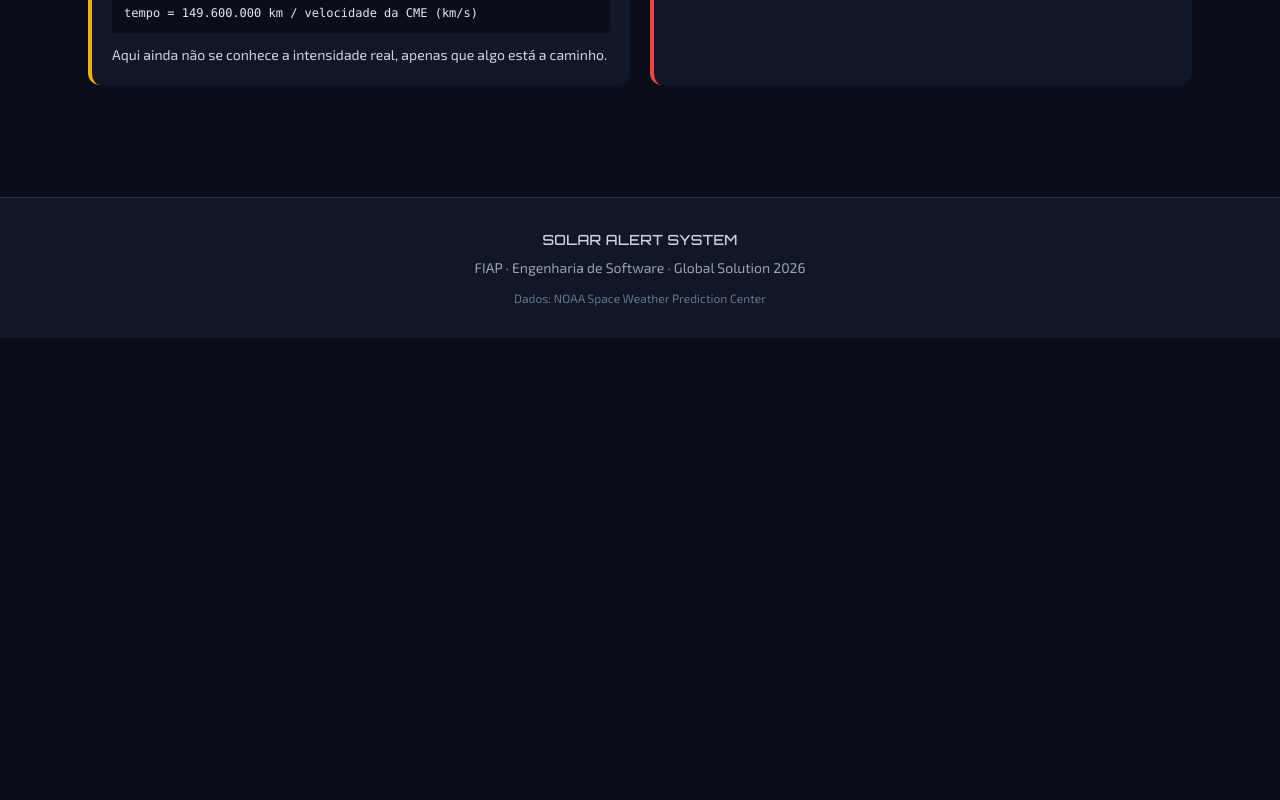
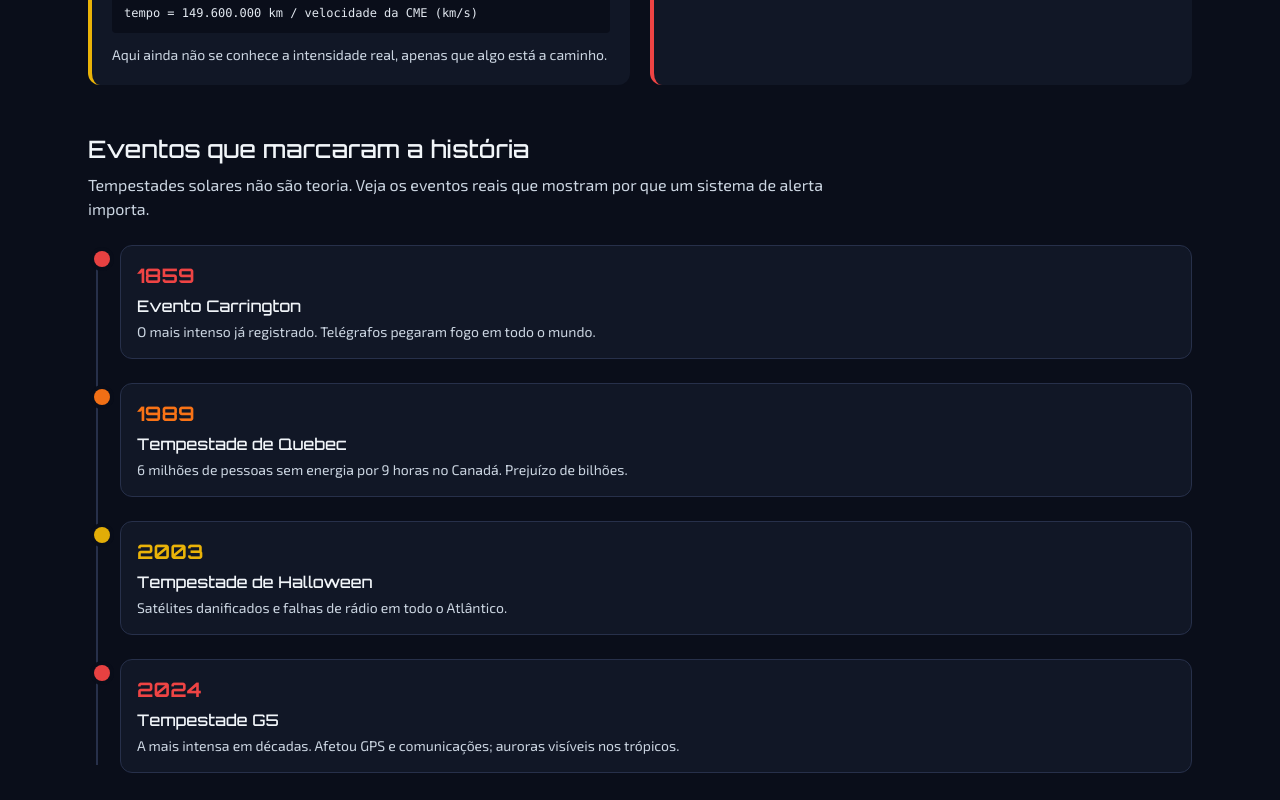
Before and after one commit to MariMukai/Gs_TempestadesSolares_2026, a React (Vite) app: page /tecnologia in a window 1280 px wide. Shown: the part 1100-1900 px from the top of the page. Before the commit the page ends 1438 px from the top, so only its background shows below. Built offline with nearby package versions, Linux system fonts and the light colour scheme.

Commit message:
style: acresentando efeitos

```diff
--- a/src/components/AlertCard.jsx
+++ b/src/components/AlertCard.jsx
@@ -1,12 +1,19 @@
+import { classesPorCor } from "../utils/classificar.js";
 
-import { classesPorCor } from "../utils/classificar.js";
+const glowPorCor = {
+  verde: "shadow-[0_0_15px_rgba(34,197,94,0.25)] hover:shadow-[0_0_25px_rgba(34,197,94,0.5)]",
+  amarelo: "shadow-[0_0_15px_rgba(234,179,8,0.25)] hover:shadow-[0_0_25px_rgba(234,179,8,0.5)]",
+  laranja: "shadow-[0_0_15px_rgba(249,115,22,0.3)] hover:shadow-[0_0_25px_rgba(249,115,22,0.6)]",
+  vermelho: "shadow-[0_0_15px_rgba(239,68,68,0.3)] hover:shadow-[0_0_25px_rgba(239,68,68,0.6)]",
+};
 
 export default function AlertCard({ alerta }) {
   const c = classesPorCor[alerta.cor];
+  const glow = glowPorCor[alerta.cor];
 
   return (
     <article
-      className={`animate-surgir rounded-xl border ${c.borda} ${c.fundo} p-5 shadow-lg transition-transform hover:-translate-y-1`}
+      className={`animate-surgir rounded-xl border ${c.borda} ${c.fundo} ${glow} p-5 transition-all duration-300 hover:-translate-y-1`}
     >
       <div className="flex items-center justify-between">
         <span className={`font-display text-2xl font-bold ${c.texto}`}>
--- /dev/null
+++ b/src/components/Timeline.jsx
@@ -0,0 +1,42 @@
+const eventos = [
+  { ano: "1859", nome: "Evento Carrington", texto: "O mais intenso já registrado. Telégrafos pegaram fogo em todo o mundo.", cor: "vermelho" },
+  { ano: "1989", nome: "Tempestade de Quebec", texto: "6 milhões de pessoas sem energia por 9 horas no Canadá. Prejuízo de bilhões.", cor: "laranja" },
+  { ano: "2003", nome: "Tempestade de Halloween", texto: "Satélites danificados e falhas de rádio em todo o Atlântico.", cor: "amarelo" },
+  { ano: "2024", nome: "Tempestade G5", texto: "A mais intensa em décadas. Afetou GPS e comunicações; auroras visíveis nos trópicos.", cor: "vermelho" },
+];
+
+const corClasses = {
+  amarelo: { ponto: "bg-alerta-amarelo", texto: "text-alerta-amarelo" },
+  laranja: { ponto: "bg-alerta-laranja", texto: "text-alerta-laranja" },
+  vermelho: { ponto: "bg-alerta-vermelho", texto: "text-alerta-vermelho" },
+};
+
+export default function Timeline() {
+  return (
+    <div className="relative mt-6 pl-8">
+      <div className="absolute left-2 top-2 bottom-2 w-0.5 bg-space-600" />
+
+      <div className="space-y-6">
+        {eventos.map((e, i) => {
+          const c = corClasses[e.cor];
+          return (
+            <div
+              key={e.ano}
+              className="animate-surgir relative opacity-0"
+              style={{ animationDelay: `${i * 0.15}s` }}
+            >
+              <span
+                className={`absolute -left-[26px] top-1.5 h-4 w-4 rounded-full ${c.ponto} animate-pulso ring-4 ring-space-900`}
+              />
+              <div className="rounded-xl border border-space-600 bg-space-800 p-4">
+                <span className={`font-display text-xl font-bold ${c.texto}`}>{e.ano}</span>
+                <h4 className="mt-1 font-display text-base text-slate-100">{e.nome}</h4>
+                <p className="mt-1 text-sm text-slate-300">{e.texto}</p>
+              </div>
+            </div>
+          );
+        })}
+      </div>
+    </div>
+  );
+}
--- /dev/null
+++ b/src/components/Transicao.jsx
@@ -0,0 +1,11 @@
+import { useLocation } from "react-router-dom";
+
+export default function Transicao({ children }) {
+  const location = useLocation();
+
+  return (
+    <div key={location.pathname} className="animate-surgir">
+      {children}
+    </div>
+  );
+}
--- a/src/pages/Problema.jsx
+++ b/src/pages/Problema.jsx
@@ -1,4 +1,3 @@
-
 import { useEffect, useState } from "react";
 import { buscarAlertas } from "../services/dadosNoaa.js";
 import AlertCard from "../components/AlertCard.jsx";
@@ -15,30 +14,59 @@ export default function Problema() {
   }, []);
 
   return (
-    <section className="mx-auto max-w-6xl px-6 py-12">
-      <h1 className="font-display text-4xl font-bold text-slate-100 md:text-5xl">
-        Quando o Sol ataca, ninguém avisa.
+    <>
+      <section className="relative flex min-h-[80vh] flex-col items-center justify-center overflow-hidden px-6 text-center">
+        <div className="pointer-events-none absolute left-1/2 top-1/3 h-72 w-72 -translate-x-1/2 rounded-full bg-alerta-laranja/20 blur-3xl" />
+
+        <h1
+          className="animate-surgir font-display text-4xl font-black leading-tight text-slate-100 opacity-0 md:text-6xl"
+          style={{ animationDelay: "0.1s" }}
+        >
+          Quando o Sol ataca,
+          <br />
+          <span className="animate-brilhar text-alerta-laranja">ninguém avisa.</span>
         </h1>
-      <p className="mt-4 max-w-2xl text-lg text-slate-300">
+
+        <p
+          className="animate-surgir mt-6 max-w-2xl text-lg text-slate-300 opacity-0"
+          style={{ animationDelay: "0.3s" }}
+        >
           Tempestades solares já derrubaram redes de energia e GPS. A NASA e a NOAA
           monitoram, mas a população comum nunca recebe um aviso simples. O Solar
           Alert System traduz dados orbitais reais em alertas que qualquer pessoa
           entende.
         </p>
 
-      <h2 className="mt-12 font-display text-2xl text-alerta-laranja">
+        <a
+          href="#agora"
+          className="animate-surgir mt-8 rounded-full border border-alerta-laranja px-6 py-3 font-display text-sm uppercase tracking-wider text-alerta-laranja opacity-0 transition-colors hover:bg-alerta-laranja hover:text-space-900"
+          style={{ animationDelay: "0.5s" }}
+        >
+          Ver atividade solar
+        </a>
+      </section>
+
+      <section id="agora" className="mx-auto max-w-6xl px-6 py-12">
+        <h2 className="font-display text-2xl text-alerta-laranja">
           Atividade solar agora
         </h2>
 
         {carregando ? (
-        <p className="mt-6 animate-pulso text-slate-400">Buscando dados da NOAA...</p>
+          <p className="mt-8 animate-pulso text-slate-400">Buscando dados da NOAA...</p>
         ) : (
-        <div className="mt-6 grid gap-5 sm:grid-cols-2 lg:grid-cols-3">
+          <div className="mt-8 grid gap-5 sm:grid-cols-2 lg:grid-cols-3">
             {alertas.map((alerta, i) => (
-            <AlertCard key={i} alerta={alerta} />
+              <div
+                key={i}
+                className="animate-surgir opacity-0"
+                style={{ animationDelay: `${i * 0.1}s` }}
+              >
+                <AlertCard alerta={alerta} />
+              </div>
             ))}
           </div>
         )}
       </section>
+    </>
   );
 }
--- a/src/pages/Tecnologia.jsx
+++ b/src/pages/Tecnologia.jsx
@@ -1,4 +1,4 @@
-
+import Timeline from "../components/Timeline";
 
 const escala = [
   { nivel: "G1", kp: "Kp 5", efeito: "Quase nada perceptível", cor: "verde" },
@@ -112,6 +112,14 @@ export default function Tecnologia() {
           </p>
         </div>
       </div>
+       <h2 className="mt-12 font-display text-2xl text-slate-100">
+        Eventos que marcaram a história
+      </h2>
+      <p className="mt-2 max-w-3xl text-slate-300">
+        Tempestades solares não são teoria. Veja os eventos reais que mostram por
+        que um sistema de alerta importa.
+      </p>
+      <Timeline />
     </section>
   );
 }
--- a/tailwind.config.js
+++ b/tailwind.config.js
@@ -44,6 +44,7 @@ export default {
         surgir: "surgir 0.6s ease-out forwards",
         brilhar: "brilhar 3s ease-in-out infinite",
         piscar: "piscar 4s ease-in-out infinite",
+
       },
     },
   },
```
Lines whose indentation alone changed are shown as unchanged.
